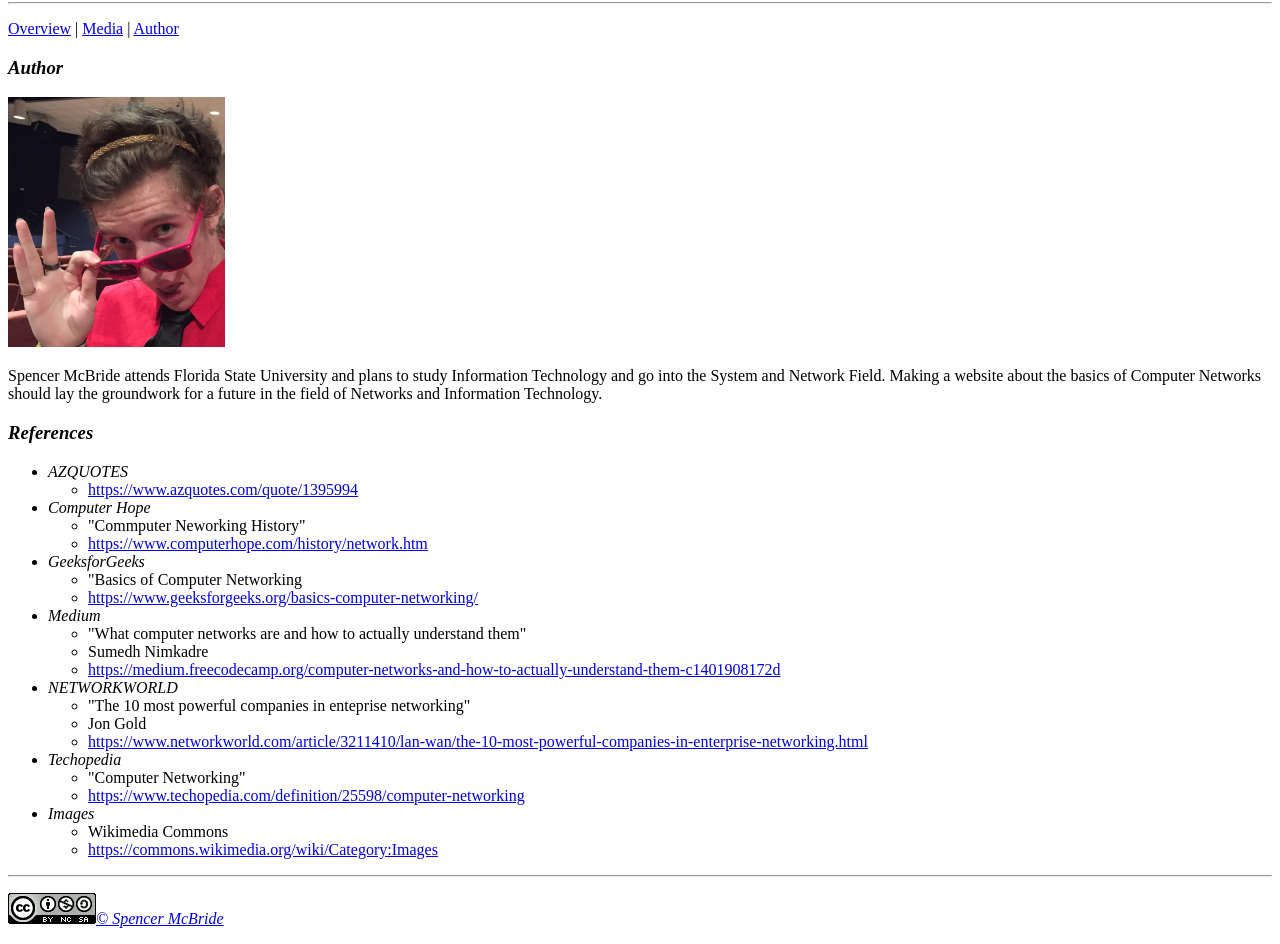
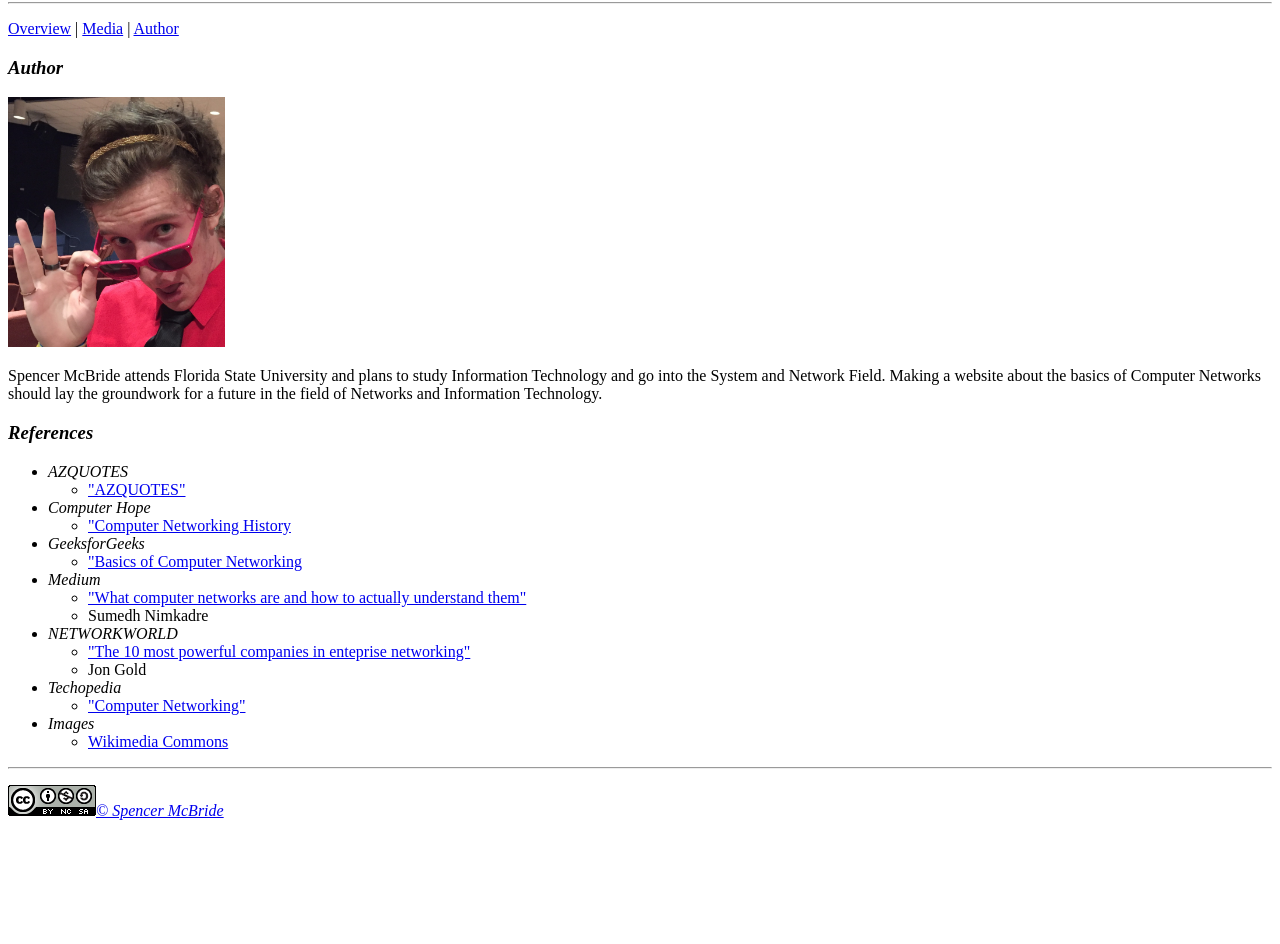
Before and after one commit to spencemcb1/lis2360_webdevelopment, a plain HTML site: page lesson4_assignment/author.html in a window 1280 px wide. Shown: the part 78-1022 px from the top of the page. After the commit the page ends 914 px from the top, so only its background shows below. Drawn offline with Linux system fonts and the light colour scheme.

Commit message:
Lesson 4 final commit 2

```diff
--- a/lesson4_assignment/author.html
+++ b/lesson4_assignment/author.html
@@ -34,51 +34,46 @@
             <li><em>AZQUOTES</em></li>
 
                 <ul>
-                    <li><a href = "https://www.azquotes.com/quote/1395994" target = "blank"> https://www.azquotes.com/quote/1395994</a></li>
+                    <li><a href = "https://www.azquotes.com/quote/1395994" target = "blank">"AZQUOTES"</a></li>
                 </ul>
 
             <li><em>Computer Hope</em></li>
 
                 <ul>
-                    <li>"Commputer Neworking History"</li>
-                    <li><a href = "https://www.computerhope.com/history/network.htm" target = "blank"> https://www.computerhope.com/history/network.htm</a></li>
+                    <li><a href = "https://www.computerhope.com/history/network.htm" target = "blank">"Computer Networking History</a></li>
                 </ul>
 
             <li><em>GeeksforGeeks</em></li>
 
                 <ul>
-                    <li>"Basics of Computer Networking</li>
-                    <li><a href = "https://www.geeksforgeeks.org/basics-computer-networking/" target = "blank"> https://www.geeksforgeeks.org/basics-computer-networking/</a></li>
+                    <li><a href = "https://www.geeksforgeeks.org/basics-computer-networking/" target = "blank">"Basics of Computer Networking</a></li>
                 </ul>
 
             <li><em>Medium</em></li>
 
                 <ul>
-                    <li>"What computer networks are and how to actually understand them"</li>
+                    <li><a href = "https://medium.freecodecamp.org/computer-networks-and-how-to-actually-understand-them-c1401908172d" target = "blank"> "What computer networks are and how to actually understand them"</a></li>
                     <li>Sumedh Nimkadre</li>
-                    <li><a href = "https://medium.freecodecamp.org/computer-networks-and-how-to-actually-understand-them-c1401908172d" target = "blank"> https://medium.freecodecamp.org/computer-networks-and-how-to-actually-understand-them-c1401908172d</a></li>
+
                 </ul>
 
             <li><em>NETWORKWORLD</em></li>
 
                 <ul>
-                    <li>"The 10 most powerful companies in enteprise networking"</li>
+                    <li><a href = "https://www.networkworld.com/article/3211410/lan-wan/the-10-most-powerful-companies-in-enterprise-networking.html" target = "blank"> "The 10 most powerful companies in enteprise networking"</a></li>
                     <li>Jon Gold</li>
-                    <li><a href = "https://www.networkworld.com/article/3211410/lan-wan/the-10-most-powerful-companies-in-enterprise-networking.html" target = "blank"> https://www.networkworld.com/article/3211410/lan-wan/the-10-most-powerful-companies-in-enterprise-networking.html</a></li>
                 </ul>
 
             <li><em>Techopedia</em></li>
 
                 <ul>
-                    <li>"Computer Networking"</li>
-                    <li><a href = "https://www.techopedia.com/definition/25598/computer-networking" target = "blank"> https://www.techopedia.com/definition/25598/computer-networking</a></li>
+                    <li><a href = "https://www.techopedia.com/definition/25598/computer-networking" target = "blank">"Computer Networking"</a></li>
                 </ul>
 
             <li><em>Images</em></li>
 
                 <ul>
-                    <li>Wikimedia Commons</li>
-                    <li><a href = "https://commons.wikimedia.org/wiki/Category:Images" target = "blank"> https://commons.wikimedia.org/wiki/Category:Images</a></li>
+                    <li><a href = "https://commons.wikimedia.org/wiki/Category:Images" target = "blank">Wikimedia Commons</a></li>
                 </ul>
 
 
```
Also changed, not shown: lesson4_assignment/media.html (+1 -1 lines).
